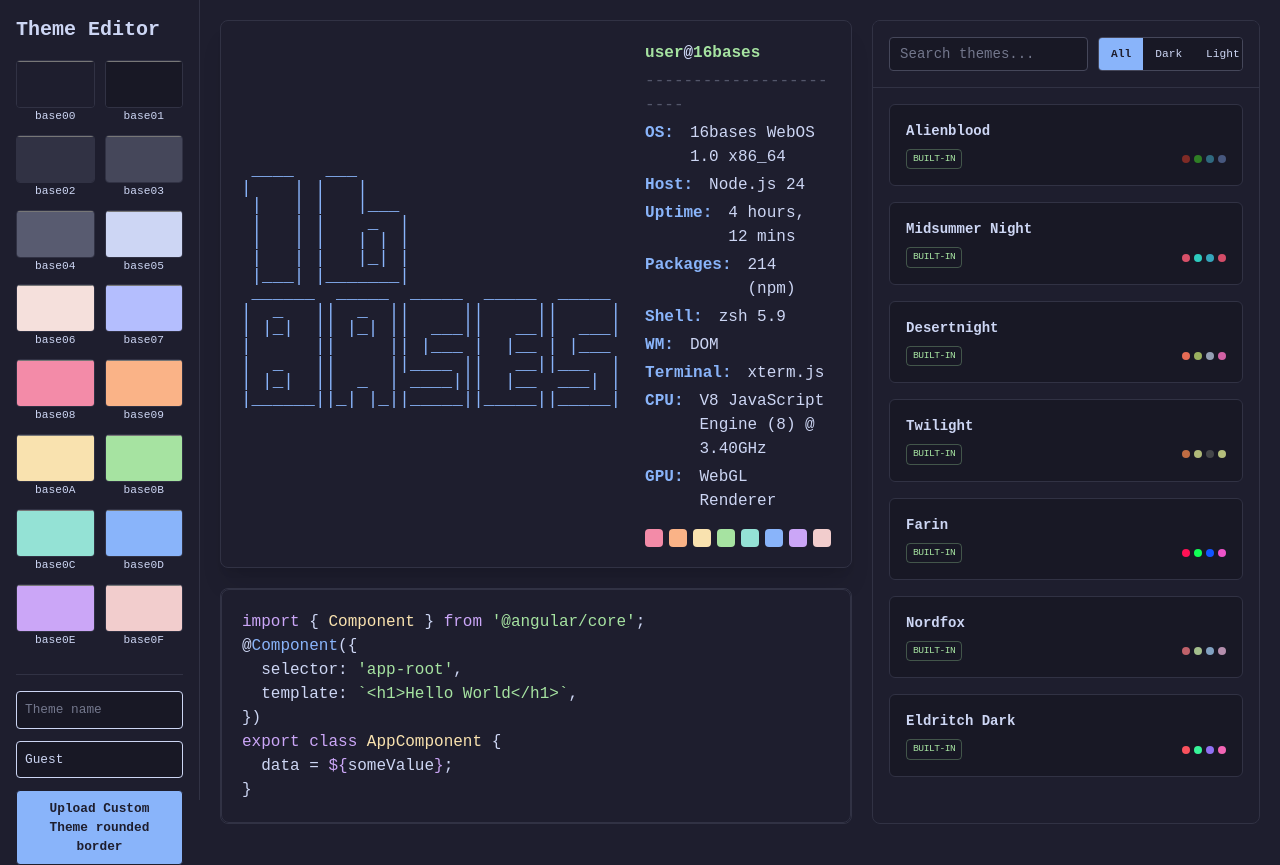
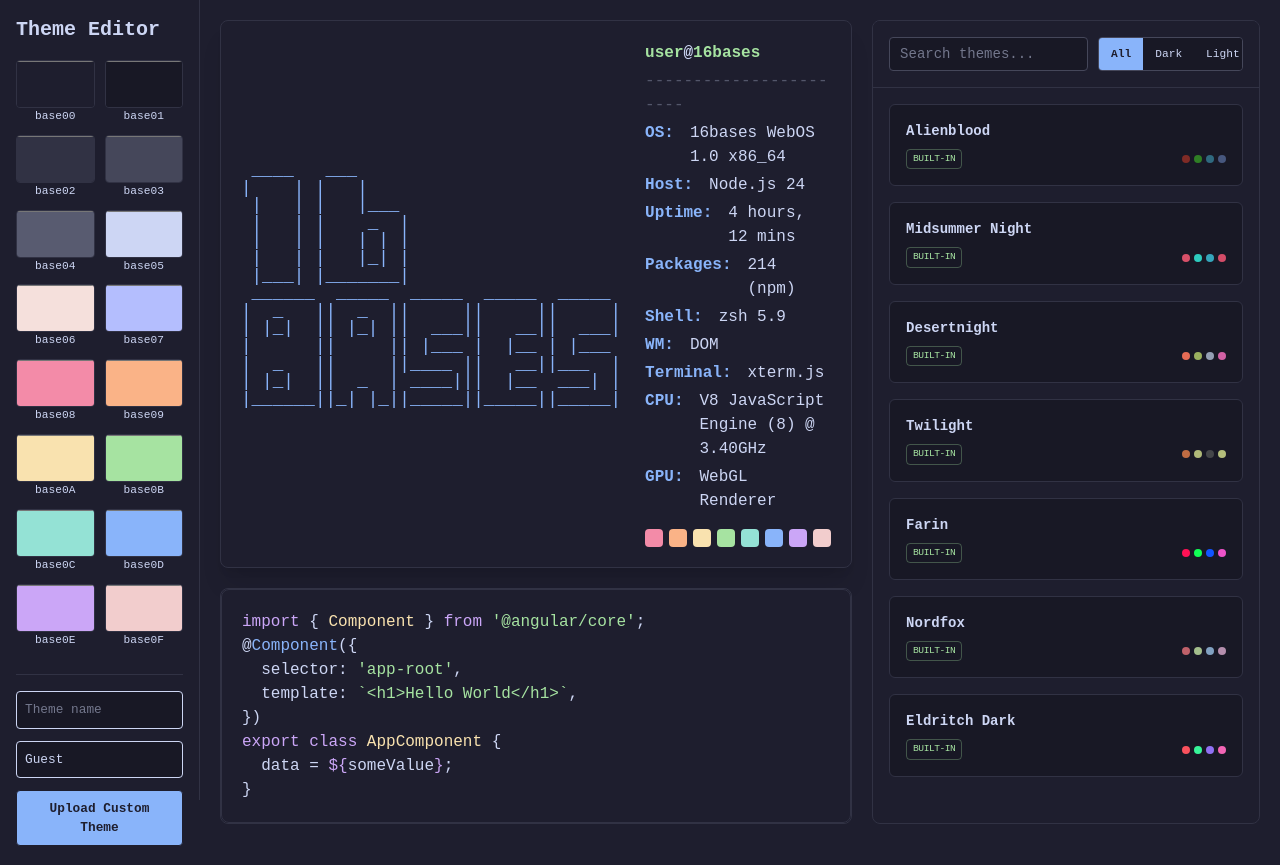
Before and after one commit to axshb/16bases, an Angular app: page / in a window 1280 px wide. Built offline with nearby package versions, Linux system fonts and the light colour scheme; no server answers.

Commit message:
fix: button text on sidebar

```diff
--- a/src/app/components/sidebar.component.ts
+++ b/src/app/components/sidebar.component.ts
@@ -44,7 +44,6 @@ import { ThemeService } from '../services/theme.service';
             (click)="handleUpload(nameInput.value, creatorInput.value)"
             class="bg-base0D text-base00 px-3 py-2 text-[0.8rem] font-bold cursor-pointer rounded border">
             Upload Custom Theme
-            rounded border
          </button>
         </div>
 
```
